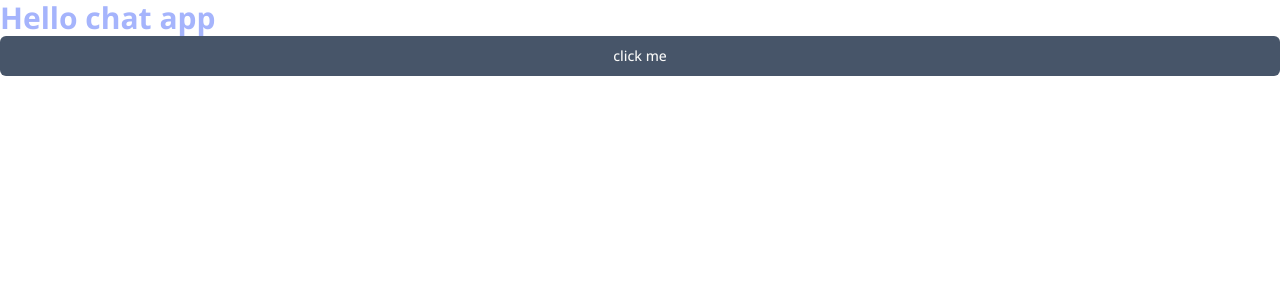
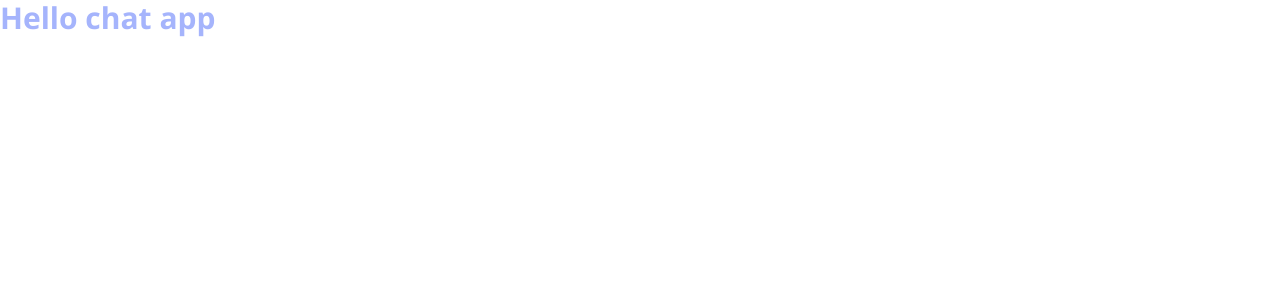
Before and after one commit to TasneemFand/Multimedia-messaging-platform, a Next.js app in the folder chat-app/: page / in a window 1280 px wide. Shown: the top 300 px of the page. Built offline with nearby package versions, Linux system fonts and the light colour scheme.

Commit message:
clean arcitecture

```diff
--- /dev/null
+++ b/chat-app/app/(main)/(routes)/page.tsx
@@ -0,0 +1,9 @@
+export default function Home() {
+  return (
+	<div>
+		<p className='text-3xl font-bold text-indigo-300'>
+			Hello chat app
+		</p>
+	</div>
+  )
+}
--- a/chat-app/app/page.tsx
+++ /dev/null
@@ -1,18 +0,0 @@
-import { Button } from "@/components/ui/button";
-import { cn } from "@/lib/utils";
-
-export default function Home() {
-	const state = true;
-  return (
-	<div className="flex flex-col">
-		<p className='text-3xl font-bold text-indigo-300'>
-			Hello chat app
-		</p>
-		<Button className={
-			cn('bg-cyan-50', state && 'bg-slate-600')
-		}>
-			click me
-		</Button>
-	</div>
-  )
-}
```
